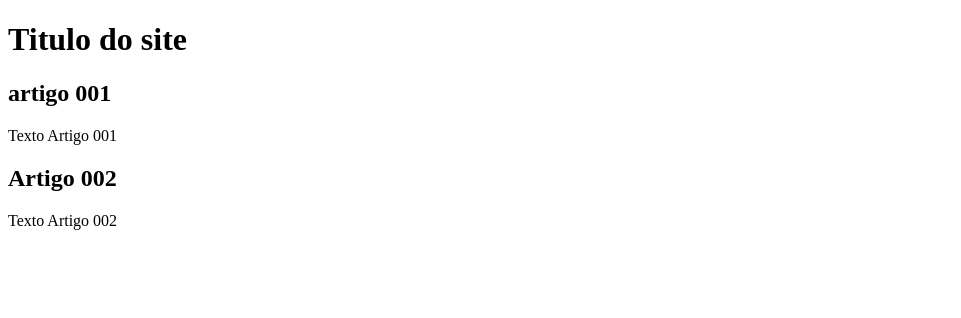
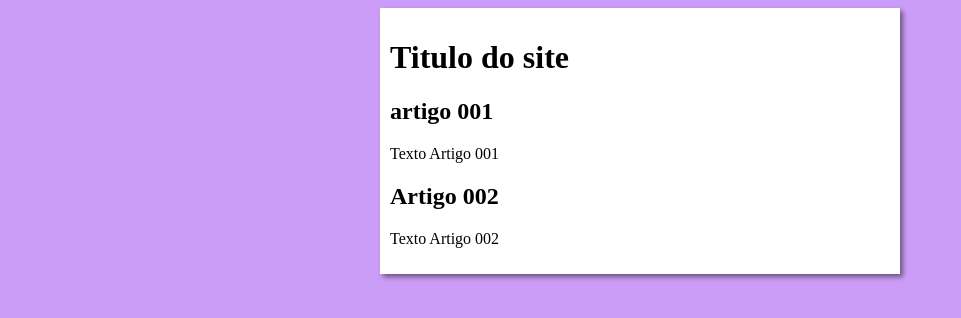
Before and after one commit to RicardoFog/projeto-site, a plain HTML site: page index.html in a window 1280 px wide. Shown: the whole page, without its empty margins (0-961 px from the left). Drawn offline with Linux system fonts and the light colour scheme.

Commit message:
mudando design

```diff
--- /dev/null
+++ b/estilos/style.css
@@ -0,0 +1,16 @@
+{
+    font-family:Arial,helvetica,sans-serif;
+}
+
+body{
+    background-color: rgb(204,157,248);
+
+}
+main{
+    background-color: white;
+    width: 500px;
+    margin: auto;
+    padding: 10px;
+    box-shadow: 3px 3px 5px rgba(0, 0, 0, 0.473);
+
+}
--- a/index.html
+++ b/index.html
@@ -4,6 +4,7 @@
     <meta charset="UTF-8">
     <meta name="viewport" content="width=device-width, initial-scale=1.0">
     <title>Titulo do Site</title>
+    <link rel="stylesheet" href="estilos/style.css">
 </head>
 <body>
     <main>
```
